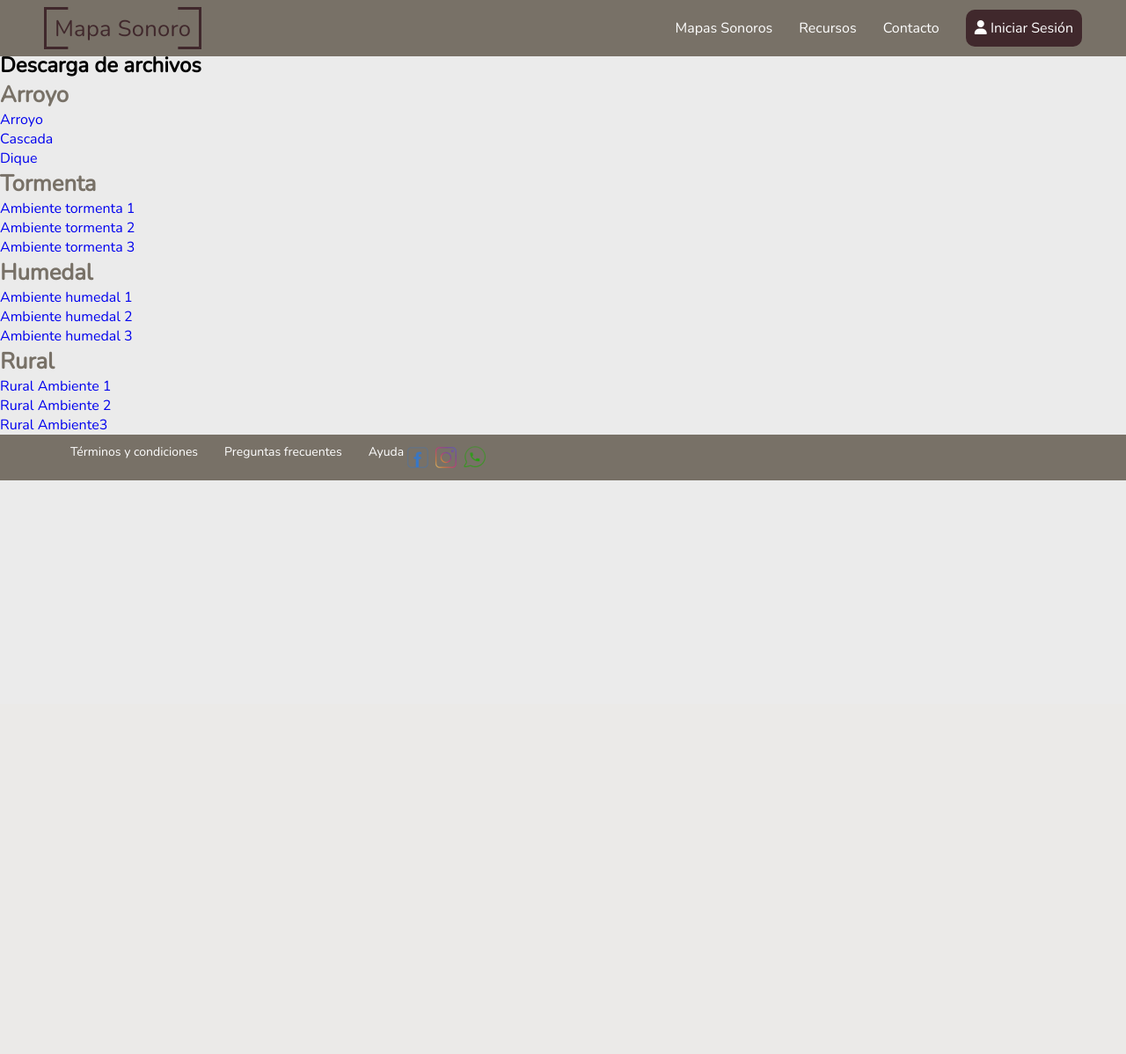
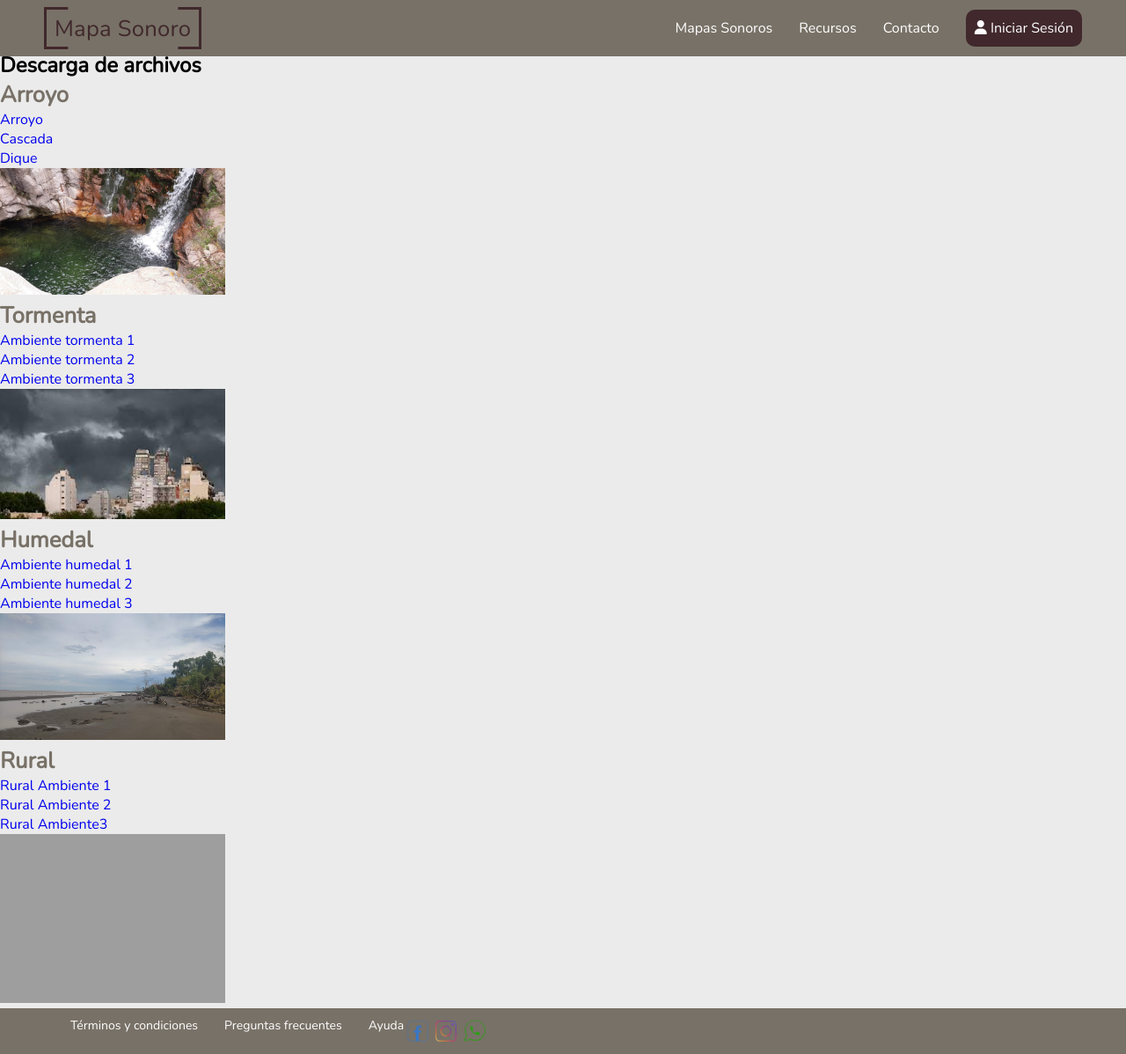
Before and after one commit to sergioleito/mapa, a Python web app: template mapa borrador/templates/recursos.html in a window 1280 px wide. Shown: the whole page at 88% size. Before the commit the page ends 546 px from the top, so only its background shows below. Run offline with Jinja, Linux system fonts and the light colour scheme; the template is opened without the code that fills it, so the values that code supplies are empty; some libraries are stand-ins or nearby versions; grey boxes are pictures that could not be loaded.

Commit message:
imagenes en recursos

```diff
--- a/mapa borrador/static/css/style.css
+++ b/mapa borrador/static/css/style.css
@@ -13,6 +13,10 @@
   padding: 0;
   box-sizing: border-box;
   font-family: 'Nunito',sans-serif;
+}
+.gallery {
+  max-width: 20vw;
+  align-items: center;
 }
 body{
   background-color:var(--bg-color);
--- a/mapa borrador/templates/recursos.html
+++ b/mapa borrador/templates/recursos.html
@@ -46,14 +46,16 @@
             </ul>
         </nav>
     </header>    <main>
-        <section class="text">
+        <section class="resources">
         <h1>Descarga de archivos</h1>
         <div>
             <h2>Arroyo</h2>
             <ul><li><a href="https://drive.google.com/file/d/1yi8BiunAQkM2cScvSeo9qvxCPF98e_u_/view?usp=drive_link">Arroyo</a></li>
                 <li><a href="https://drive.google.com/file/d/1uV44WB03KOCw0EfVe17ehEpOeYQ4Arzn/view?usp=drive_link">Cascada</a></li>
                 <li><a href="https://drive.google.com/file/d/1MymEFh9CvMmsCRCKNE8_W12s_-D_R_Aq/view?usp=drive_link">Dique</a></li></ul>
-
+            <div>
+                <img class="gallery" class src="../static/img/cascada.jpg">
+            </div>
 
         </div>
         <div>
@@ -61,18 +63,18 @@
             <ul><li><a href="https://drive.google.com/file/d/1McX-hOzxIRemskwvC2bG-yT1sgscbd9J/view?usp=drive_link">Ambiente tormenta 1</a></li>
                 <li><a href="https://drive.google.com/file/d/1cCIEjynw-h8PtbnujOVxHof6q3rDzfdD/view?usp=drive_link">Ambiente tormenta 2</a></li>
                 <li><a href="https://drive.google.com/file/d/11nmz_V-0DSvgvSE3l13kuCYg8wXDxymZ/view?usp=drive_link">Ambiente tormenta 3</a></li></ul>
-
-
-
-
+                <div>
+                    <img class="gallery" class src="../static/img/lomas.jpg">
+                </div>
         </div>
         <div>
             <h2>Humedal</h2>
             <ul> <li><a href="https://drive.google.com/file/d/1aumqVLaHwYiPhH1jweIc5qJDjmpan82D/view?usp=drive_link" >Ambiente humedal 1</a></li>
                 <li><a href="https://drive.google.com/file/d/13-SEX5HtfrBS7rK9wLyxerBZt6X1bDqm/view?usp=drive_link" >Ambiente humedal 2</a></li>
                 <li><a href="https://drive.google.com/file/d/1-vSCtZB6sNPwn-DTerj_um-XWX14gkCT/view?usp=drive_link">Ambiente humedal 3</a></li></ul>
-
-
+                <div>
+                    <img class="gallery" class src="../static/img/humedal.jpg">
+                </div>
         </div>
         <div>
             <h2>Rural</h2>
@@ -80,14 +82,12 @@
             <li><a href="https://drive.google.com/file/d/1N48othAzc3lreXeB2AOlJmPfKA1geiWr/view?usp=drive_link">Rural Ambiente 1</a></li>
             <li><a href="https://drive.google.com/file/d/1CpqEG3aUMioE5PU0BVjQwHUMRMQJ_J_W/view?usp=drive_link">Rural Ambiente 2</a></li>
             <li><a href="https://drive.google.com/file/d/1N48othAzc3lreXeB2AOlJmPfKA1geiWr/view?usp=drive_link">Rural Ambiente3</a></li>
-
         </ul>
-
-
+        <div>
+            <img class="gallery" class src="../static/img/rural estacion.jpg">
         </div>
-
+        </div>
         </section >
-
     </main>
         <footer>
             <a href="">Términos y condiciones</a>
```
